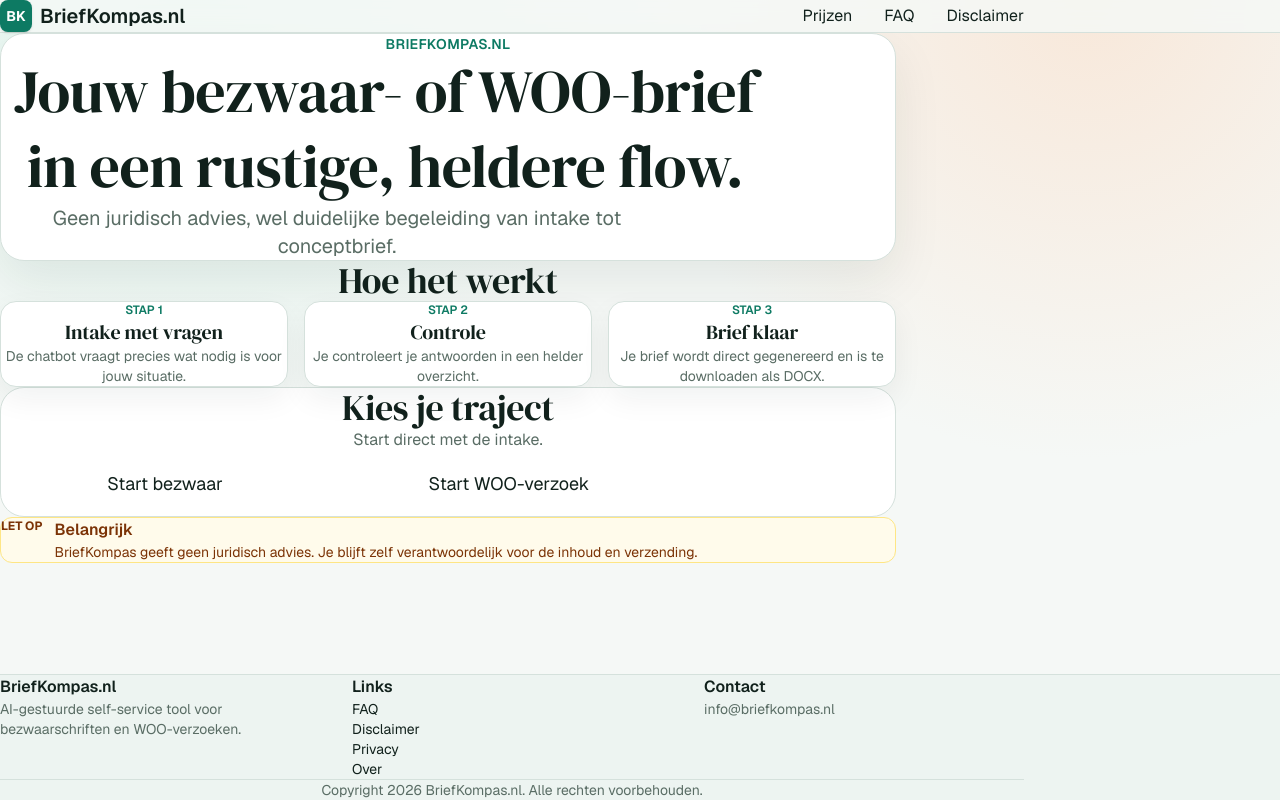
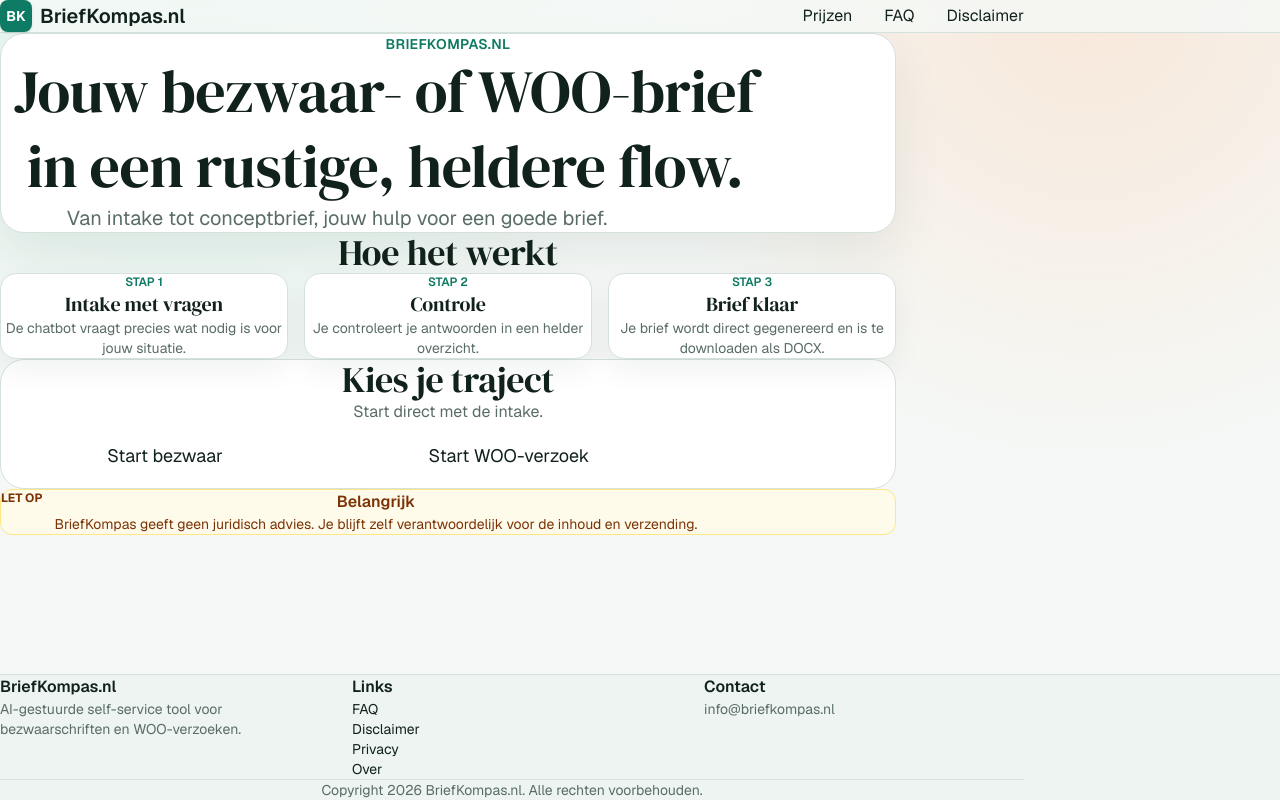
Before and after one commit to Stephanoud/briefkompas2, a Next.js app: page / in a window 1280 px wide. Built offline with nearby package versions, Linux system fonts and the light colour scheme.

Commit message:
Center homepage content and update intro copy

```diff
--- a/app/page.tsx
+++ b/app/page.tsx
@@ -7,16 +7,16 @@ import { Alert } from "@/components";
 
 export default function Home() {
   return (
-    <div className="max-w-4xl mx-auto space-y-10">
+    <div className="max-w-4xl mx-auto space-y-10 text-center">
       <section className="rounded-3xl border border-[var(--border)] bg-[var(--surface)] px-6 py-12 md:px-12 md:py-14 text-center shadow-[0_20px_50px_rgba(17,33,28,0.08)]">
         <p className="text-sm font-semibold tracking-wide text-[var(--brand)] uppercase mb-3">
           BriefKompas.nl
         </p>
-        <h1 className="text-4xl md:text-6xl text-[var(--foreground)] leading-tight max-w-3xl mx-auto">
+        <h1 className="text-4xl md:text-6xl text-[var(--foreground)] leading-tight max-w-3xl mx-auto text-center">
           Jouw bezwaar- of WOO-brief in een rustige, heldere flow.
         </h1>
-        <p className="text-lg md:text-xl text-[var(--muted)] max-w-2xl mx-auto mt-5">
-          Geen juridisch advies, wel duidelijke begeleiding van intake tot conceptbrief.
+        <p className="text-lg md:text-xl text-[var(--muted)] max-w-2xl mx-auto mt-5 text-center">
+          Van intake tot conceptbrief, jouw hulp voor een goede brief.
         </p>
       </section>
 
```
